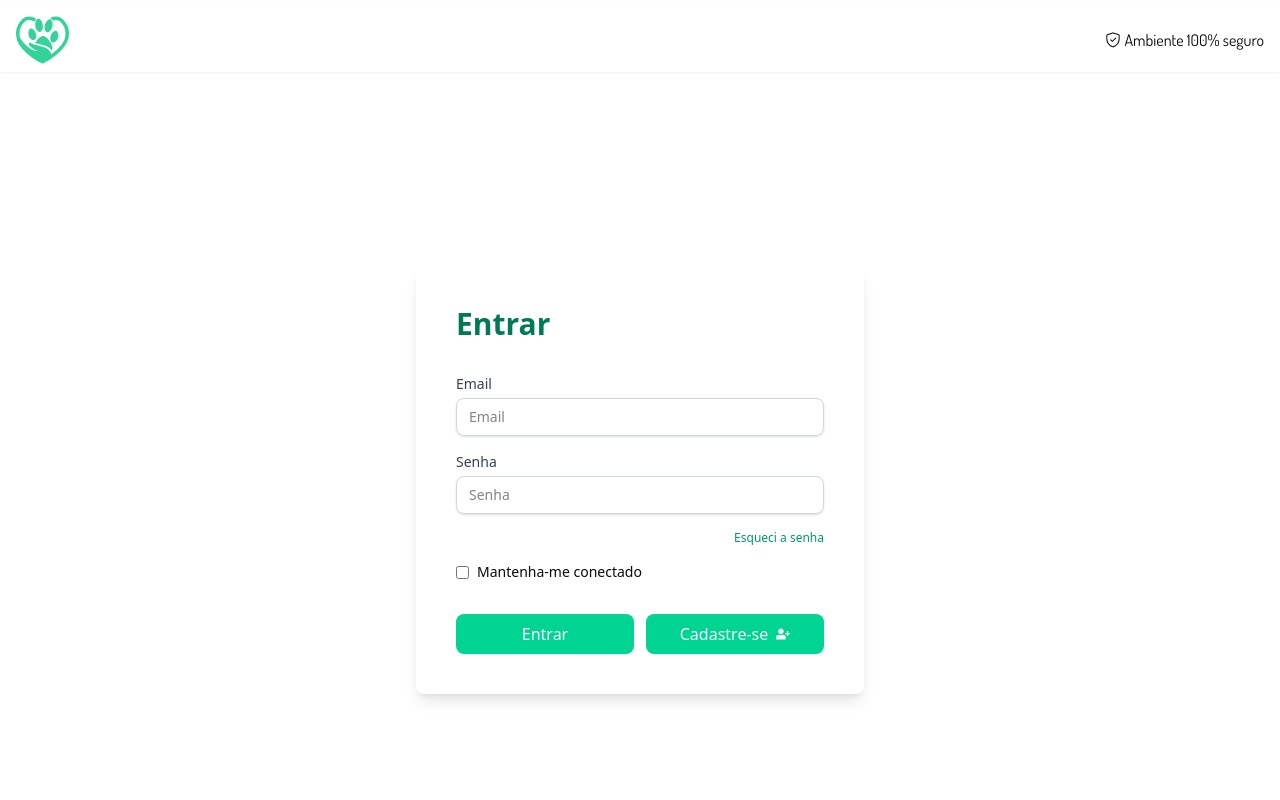
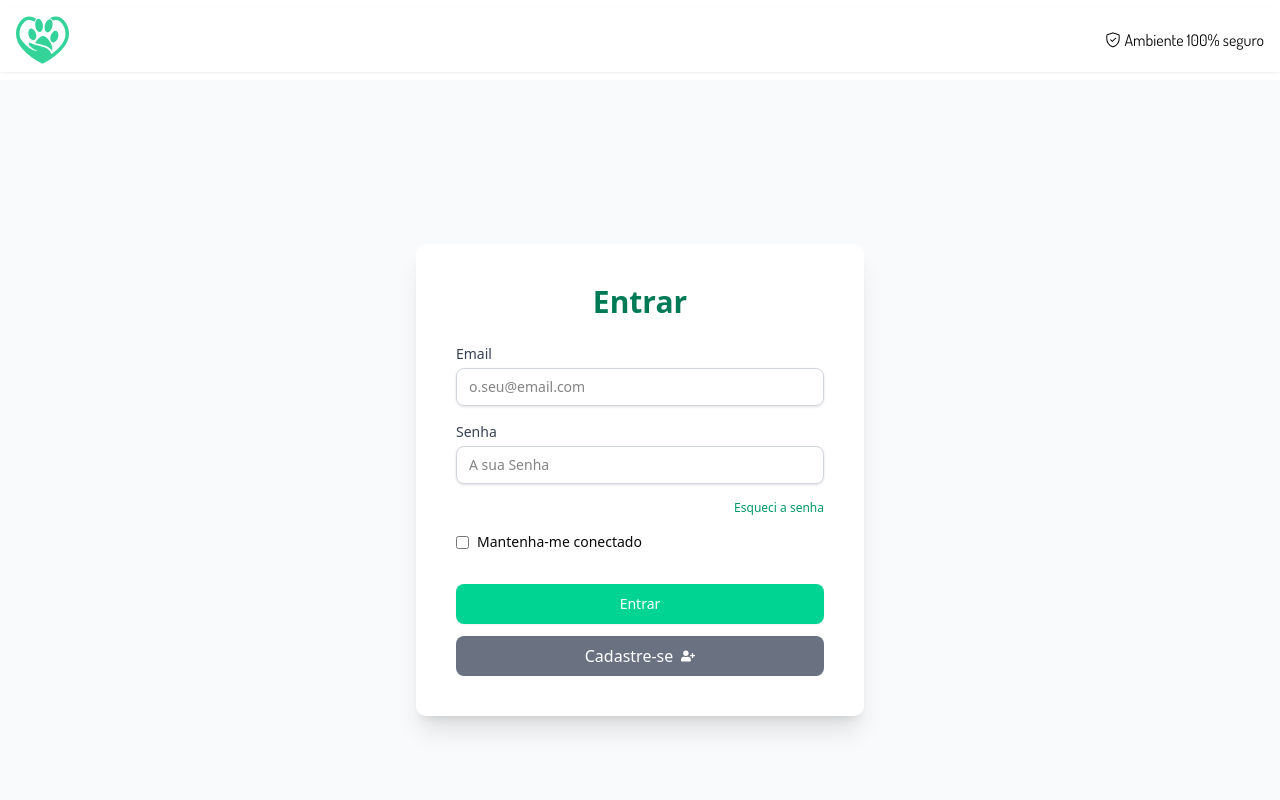
Before and after one commit to gunvieira/Aumigo-Front, a React (Vite) app: page /entrar in a window 1280 px wide. Shown: the top 800 px of the page. Built offline with nearby package versions, Linux system fonts and the light colour scheme.

Commit message:
Adicionando post para realizar login

```diff
--- a/src/components/myui/Entrar/Entrar.tsx
+++ b/src/components/myui/Entrar/Entrar.tsx
@@ -1,32 +1,101 @@
-import React from 'react';
+import React, { useState } from 'react';
+import axios from 'axios';
+import { useNavigate } from 'react-router-dom'; // Certifique-se de que tem o react-router-dom instalado
 import { FaUserPlus } from "react-icons/fa";
+
+// A assumir que estes são os seus componentes personalizados dos caminhos especificados
 import MyInput from "@/components/myui/Input/Input.tsx";
 import Checkbox from "@/components/myui/CheckBox/CheckBox.tsx";
 import BotaoEntrar from "@/components/myui/BotaoPadrao/Botao.tsx";
 
+const TelaLogin: React.FC = () => {
+    // Estado para armazenar os valores dos campos de entrada
+    const [email, setEmail] = useState('');
+    const [senha, setSenha] = useState('');
+    // Estado para armazenar quaisquer mensagens de erro do servidor
+    const [error, setError] = useState<string | null>(null);
+    // Novo estado para controlar o estado de carregamento do formulário
+    const [isLoading, setIsLoading] = useState(false);
 
-const TelaLogin: React.FC = () => {
+    // Hook do react-router-dom para navegar o utilizador programaticamente
+    const navigate = useNavigate();
+
+    /**
+     * Lida com a submissão do formulário.
+     * Previne o recarregamento padrão da página, envia um pedido POST para o backend,
+     * e trata do sucesso ou da falha.
+     * @param e - O evento do formulário.
+     */
+    const handleLoginSubmit = async (e: React.FormEvent) => {
+        // Previne o comportamento padrão de submissão do formulário (recarregar a página)
+        e.preventDefault();
+        setError(null); // Limpa a mensagem de erro a cada nova submissão
+        setIsLoading(true); // Ativa o estado de carregamento
+
+        try {
+            // Envia um pedido POST para o seu endpoint /login
+            // O corpo do pedido corresponde ao `LoginUserDTO` esperado pelo seu controlador Spring
+            const response = await axios.post('http://localhost:8080/login', {
+                email: email,
+                senha: senha,
+            });
+
+            // Se o pedido for bem-sucedido (status 200 OK), o backend retorna os dados do utilizador.
+            // Pode armazenar os dados do utilizador no contexto ou no armazenamento local aqui, se necessário.
+            console.log('Login bem-sucedido:', response.data);
+
+            // Navega para a página principal da aplicação após um login bem-sucedido.
+            navigate('/processos');
+
+        } catch (err) {
+            // Se o servidor responder com um erro (como 400 Bad Request)
+            console.error("Falha no login:", err);
+            setError("Falha no login. Verifique o seu e-mail e senha.");
+        } finally {
+            // Garante que o estado de carregamento é desativado, independentemente do resultado
+            setIsLoading(false);
+        }
+    };
+
     return (
-        <div className="min-h-screen max-w-screen flex items-center justify-center ">
-            <div className=" shadow-lg rounded-md p-10 w-full max-w-md">
-                <h1 className="text-3xl font-bold mb-8 text-emerald-700">Entrar</h1>
+        <div className="min-h-screen max-w-screen flex items-center justify-center bg-gray-50">
+            {/* Envolvemos tudo num elemento <form> e usamos o seu evento onSubmit */}
+            <form onSubmit={handleLoginSubmit} className="bg-white shadow-xl rounded-lg p-8 sm:p-10 w-full max-w-md">
+                <h1 className="text-3xl font-bold mb-6 text-center text-emerald-700">Entrar</h1>
 
+                {/* Exibe uma mensagem de erro se o login falhar */}
+                {error && (
+                    <div className="bg-red-100 border border-red-400 text-red-700 px-4 py-3 rounded-md relative mb-4" role="alert">
+                        <span className="block sm:inline">{error}</span>
+                    </div>
+                )}
+
+                {/* O campo de e-mail é agora um componente controlado */}
                 <MyInput
                     id="email"
                     type="email"
                     label="Email"
-                    placeholder="Email"
+                    placeholder="o.seu@email.com"
+                    value={email}
+                    onChange={(e) => setEmail(e.target.value)}
+                    required // Adiciona validação básica
+                    disabled={isLoading} // Desativa o campo durante o carregamento
                 />
 
                 <div className="mb-2">
+                    {/* O campo da senha é agora um componente controlado */}
                     <MyInput
                         id="senha"
                         type="password"
                         label="Senha"
-                        placeholder="Senha"
+                        placeholder="A sua Senha"
                         className="mb-0"
+                        value={senha}
+                        onChange={(e) => setSenha(e.target.value)}
+                        required // Adiciona validação básica
+                        disabled={isLoading} // Desativa o campo durante o carregamento
                     />
-                    <div className="flex justify-end">
+                    <div className="flex justify-end mt-1">
                         <a href="/" className="text-xs text-emerald-600 hover:text-emerald-700 transition">
                             Esqueci a senha
                         </a>
@@ -37,23 +106,32 @@ const TelaLogin: React.FC = () => {
                     <Checkbox
                         id="lembrar"
                         label="Mantenha-me conectado"
+                        disabled={isLoading} // Desativa o campo durante o carregamento
                     />
                 </div>
 
-                <div className="flex gap-3">
+                {/* Container dos botões alterado para uma coluna vertical para corrigir o layout */}
+                <div className="flex flex-col gap-3">
+                    {/*
+                      Este botão agora aciona a submissão do formulário e mostra o estado de carregamento.
+                    */}
+                    <BotaoEntrar type="submit" className="w-full" isLoading={isLoading}>
+                        Entrar
+                    </BotaoEntrar>
 
-                        <BotaoEntrar to="/processos" className="w-full">
-                            Entrar
-                        </BotaoEntrar>
-
-                    <BotaoEntrar to = "/cadastro"
+                    {/*
+                      Este botão agora tem a variante 'secondary' para diferenciação visual.
+                    */}
+                    <BotaoEntrar
+                        to="/cadastro"
                         className="w-full"
                         icon={<FaUserPlus size={14} />}
+                        variant="secondary"
                     >
                         Cadastre-se
                     </BotaoEntrar>
                 </div>
-            </div>
+            </form>
         </div>
     );
 };
```
Also changed, not shown: 1 other file (tests, documents, lock files or other folders).
